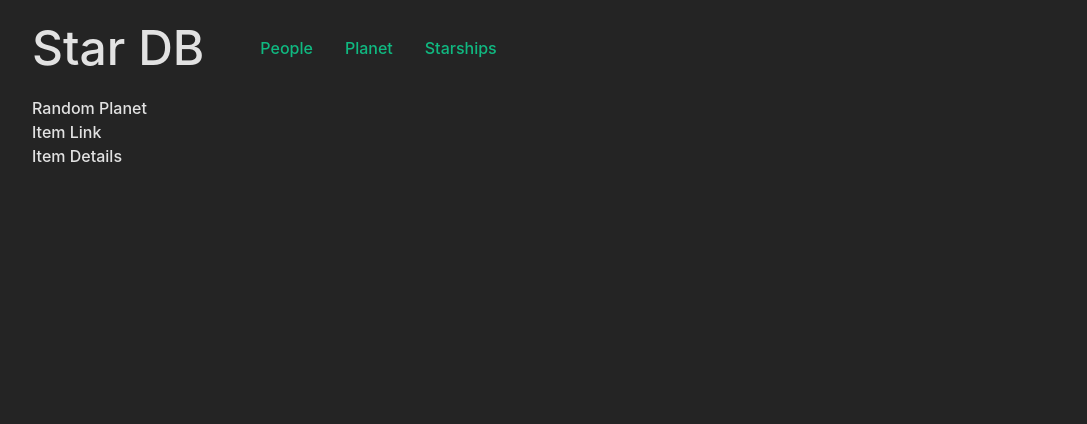
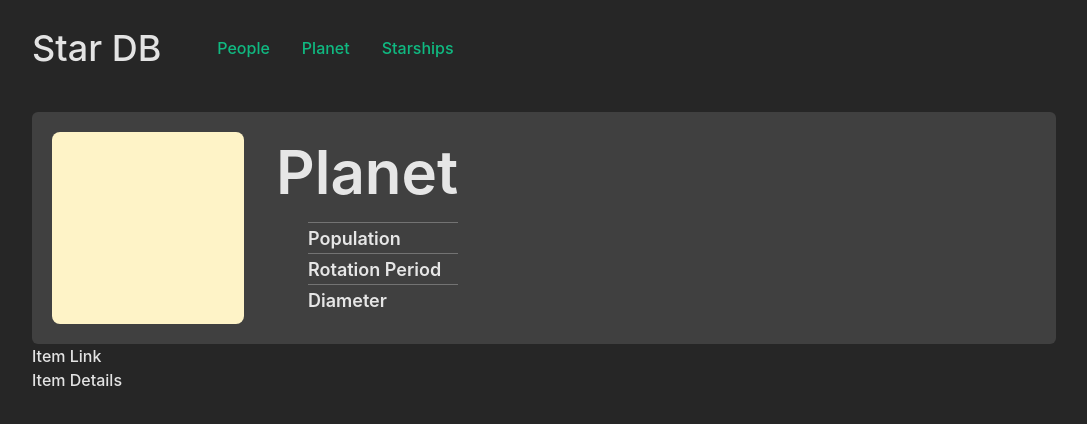
Before and after one commit to belkinsrc/star-db, a React (Vite) app: page / in a window 1280 px wide. Shown: the top 424 px of the page, without its empty margins (96-1183 px from the left). Built offline with nearby package versions, Linux system fonts and the light colour scheme.

Commit message:
feat: Add random planet layout

```diff
--- a/src/app/styles/globals.scss
+++ b/src/app/styles/globals.scss
@@ -5,8 +5,8 @@
 
   color-scheme: light dark;
   color: rgba(255, 255, 255, 0.87);
-  background-color: #242424;
 
+  background-color: #262626;
   font-synthesis: none;
   text-rendering: optimizeLegibility;
   -webkit-font-smoothing: antialiased;
--- a/src/entities/random-planet/ui/index.tsx
+++ b/src/entities/random-planet/ui/index.tsx
@@ -2,7 +2,32 @@ import React from 'react';
 
 class RandomPlanet extends React.Component {
   render() {
-    return <div>Random Planet</div>;
+    return (
+      <article className="flex items-center justify-start gap-8 p-5 rounded-md bg-neutral-700">
+        <div className="relative w-48 h-48 rounded-lg overflow-hidden">
+          <div className="absolute top-0 left-0 right-0 bottom-0 bg-amber-100"></div>
+        </div>
+        <div className="font-semibold">
+          <div className="text-6xl mb-5">Planet</div>
+          <div className="pl-8">
+            <ul className="text-lg">
+              <li>
+                <span className="block w-full h-px bg-neutral-500 mb-0.5"></span>
+                Population
+              </li>
+              <li>
+                <span className="block w-full h-px bg-neutral-500 mb-0.5"></span>
+                Rotation Period
+              </li>
+              <li>
+                <span className="block w-full h-px bg-neutral-500 mb-0.5"></span>
+                Diameter
+              </li>
+            </ul>
+          </div>
+        </div>
+      </article>
+    );
   }
 }
 
--- a/src/shared/ui/logo/index.tsx
+++ b/src/shared/ui/logo/index.tsx
@@ -3,7 +3,7 @@ import React from 'react';
 class Logo extends React.Component {
   render() {
     return (
-      <h1 className="text-5xl">
+      <h1 className="text-4xl">
         <a href="#">Star DB</a>
       </h1>
     );
--- a/src/widgets/header/ui/index.tsx
+++ b/src/widgets/header/ui/index.tsx
@@ -5,7 +5,7 @@ import { NavLink } from '@/shared/ui';
 class Header extends React.Component {
   render() {
     return (
-      <header className="h-24 flex justify-start items-center gap-14">
+      <header className="h-24 flex justify-start items-center gap-14 mb-4">
         <Logo />
         <nav className="flex items-center gap-8">
           <NavLink text="People" />
```
